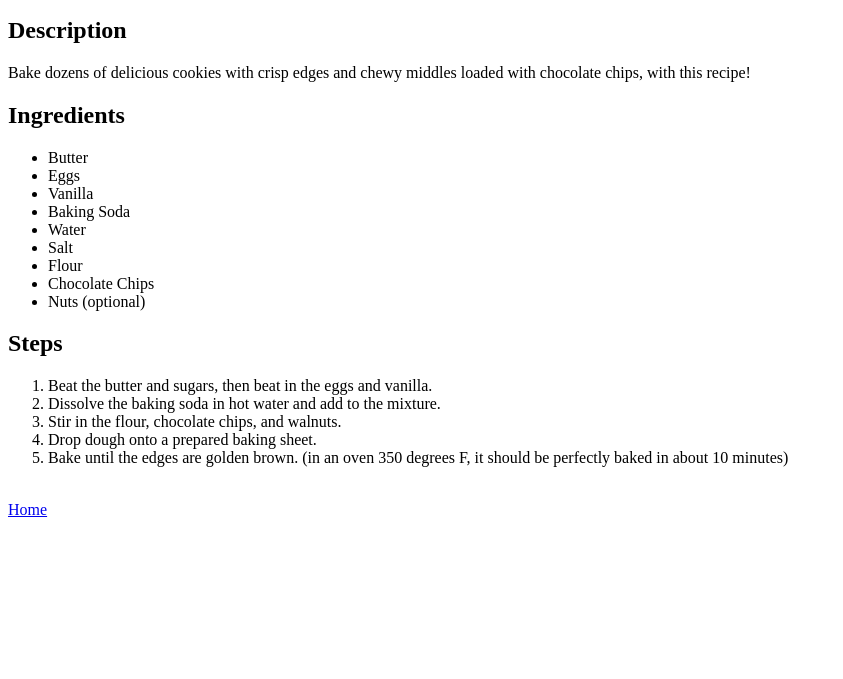
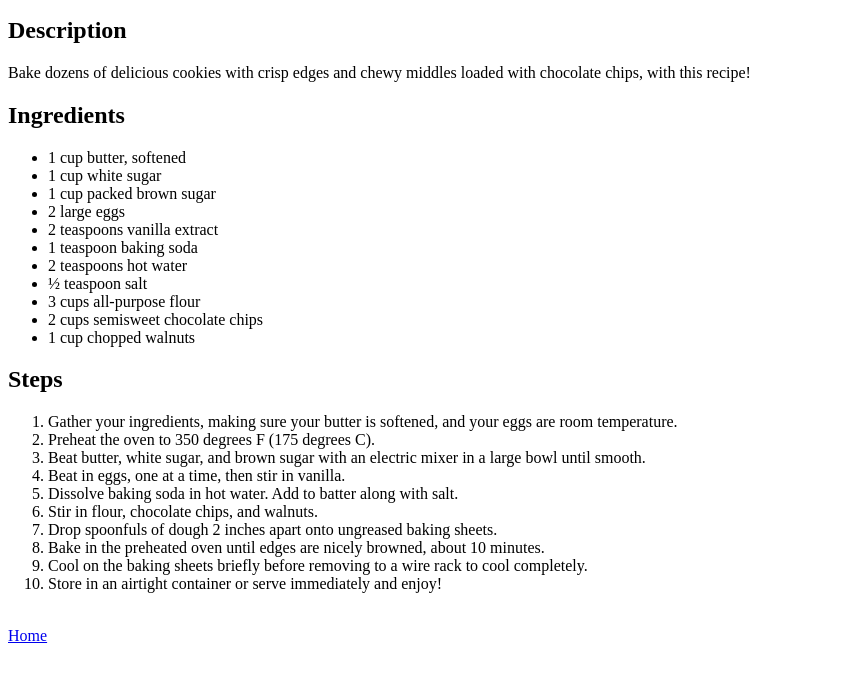
Before and after one commit to pawsncodenow/odin-recipes, a plain HTML site: page recipes/chocolate-chip-cookies.html in a window 1280 px wide. Shown: the part 101-780 px from the top of the page, without its empty margins (0-843 px from the left). Drawn offline with Linux system fonts and the light colour scheme.

Commit message:
Revise chocolate cookies, Add protein balls recipe
- Revise chocolate cookies ingredients and steps for a better detail
- Create chocolate protein balls recipe page

```diff
--- a/recipes/chocolate-chip-cookies.html
+++ b/recipes/chocolate-chip-cookies.html
@@ -19,26 +19,44 @@
     </p>
     <h2>Ingredients</h2>
     <ul>
-      <li>Butter</li>
-      <li>Eggs</li>
-      <li>Vanilla</li>
-      <li>Baking Soda</li>
-      <li>Water</li>
-      <li>Salt</li>
-      <li>Flour</li>
-      <li>Chocolate Chips</li>
-      <li>Nuts (optional)</li>
+      <li>1 cup butter, softened</li>
+      <li>1 cup white sugar</li>
+      <li>1 cup packed brown sugar</li>
+      <li>2 large eggs</li>
+      <li>2 teaspoons vanilla extract</li>
+      <li>1 teaspoon baking soda</li>
+      <li>2 teaspoons hot water</li>
+      <li>&frac12 teaspoon salt</li>
+      <li>3 cups all-purpose flour</li>
+      <li>2 cups semisweet chocolate chips</li>
+      <li>1 cup chopped walnuts</li>
     </ul>
     <h2>Steps</h2>
     <ol>
-      <li>Beat the butter and sugars, then beat in the eggs and vanilla.</li>
-      <li>Dissolve the baking soda in hot water and add to the mixture.</li>
-      <li>Stir in the flour, chocolate chips, and walnuts.</li>
-      <li>Drop dough onto a prepared baking sheet.</li>
       <li>
-        Bake until the edges are golden brown. (in an oven 350 degrees F, it
-        should be perfectly baked in about 10 minutes)
+        Gather your ingredients, making sure your butter is softened, and your
+        eggs are room temperature.
       </li>
+      <li>Preheat the oven to 350 degrees F (175 degrees C).</li>
+      <li>
+        Beat butter, white sugar, and brown sugar with an electric mixer in a
+        large bowl until smooth.
+      </li>
+      <li>Beat in eggs, one at a time, then stir in vanilla.</li>
+      <li>Dissolve baking soda in hot water. Add to batter along with salt.</li>
+      <li>Stir in flour, chocolate chips, and walnuts.</li>
+      <li>
+        Drop spoonfuls of dough 2 inches apart onto ungreased baking sheets.
+      </li>
+      <li>
+        Bake in the preheated oven until edges are nicely browned, about 10
+        minutes.
+      </li>
+      <li>
+        Cool on the baking sheets briefly before removing to a wire rack to cool
+        completely.
+      </li>
+      <li>Store in an airtight container or serve immediately and enjoy!</li>
     </ol>
     <br />
     <a href="../index.html">Home</a>
```
Also changed, not shown: index.html (+5 -0 lines), recipes/chocolate-protein-balls.html (added, +53 -0 lines), images/chocolate-protein-balls.webp (added).
